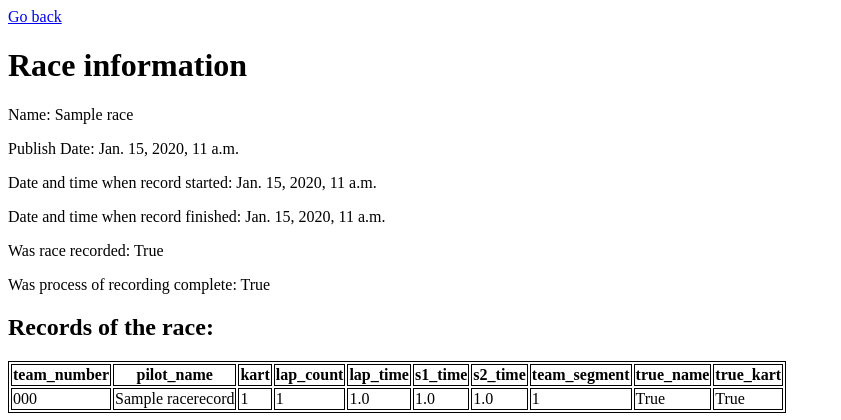
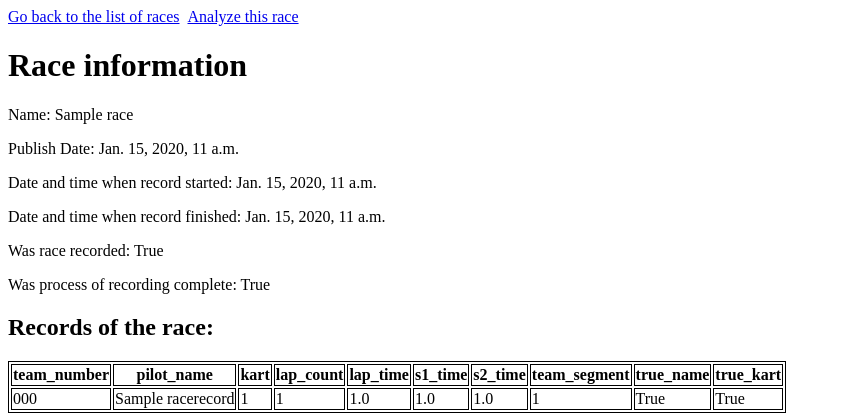
Before and after one commit to GawarWawar/karting_app, a Django app: page /recorder/races/1/view in a window 1280 px wide. Shown: the top 420 px of the page, without its empty margins (0-841 px from the left). Run offline with Django 4.2, Linux system fonts and the light colour scheme; tables that the repository leaves empty hold one stand-in row (values such as "Sample post"); parts of the project's set-up code (start-up, migrations or seed data) failed here and were passed over.

Commit message:
using namespaces made redirect to analyzer page

```diff
--- a/karting_site/recorder/templates/races_records.html
+++ b/karting_site/recorder/templates/races_records.html
@@ -1,13 +1,13 @@
 <html>
-
-
   <style>
-    table, th, td {
-      border:1px solid black;
+    table,
+    th,
+    td {
+      border: 1px solid black;
     }
   </style>
   <body>
-    <a href="{%url 'recorder:races' %}">Go back</a>
+    <a href="{%url 'recorder:races' %}">Go back to the list of races</a>&#160&#160<a href="{%url 'analyzer:analyze_race' race.id%}">Analyze this race</a>
     {%if race%}
     <h1>Race information</h1>
     <p>Name: {{race.name_of_the_race}}</p>
@@ -35,7 +35,7 @@
       <tr>
         <td>{{records_for_race.team_number}}</td>
         <td>{{records_for_race.pilot_name}}</td>
-                <td>{{records_for_race.kart}} </td>
+        <td>{{records_for_race.kart}}</td>
         <td>{{records_for_race.lap_count}}</td>
         <td>{{records_for_race.lap_time}}</td>
         <td>{{records_for_race.s1_time}}</td>
@@ -47,12 +47,9 @@
       {% endfor %}
     </table>
     {% else %}
-        <p>There are no records for this race </p>
-        {% endif %}
-    {%else%}
-    <p>There is no race on this id </p>
+    <p>There are no records for this race</p>
+    {% endif %} {%else%}
+    <p>There is no race on this id</p>
     {%endif%}
   </body>
-
-
 </html>
```
Lines whose indentation alone changed are shown as unchanged.
